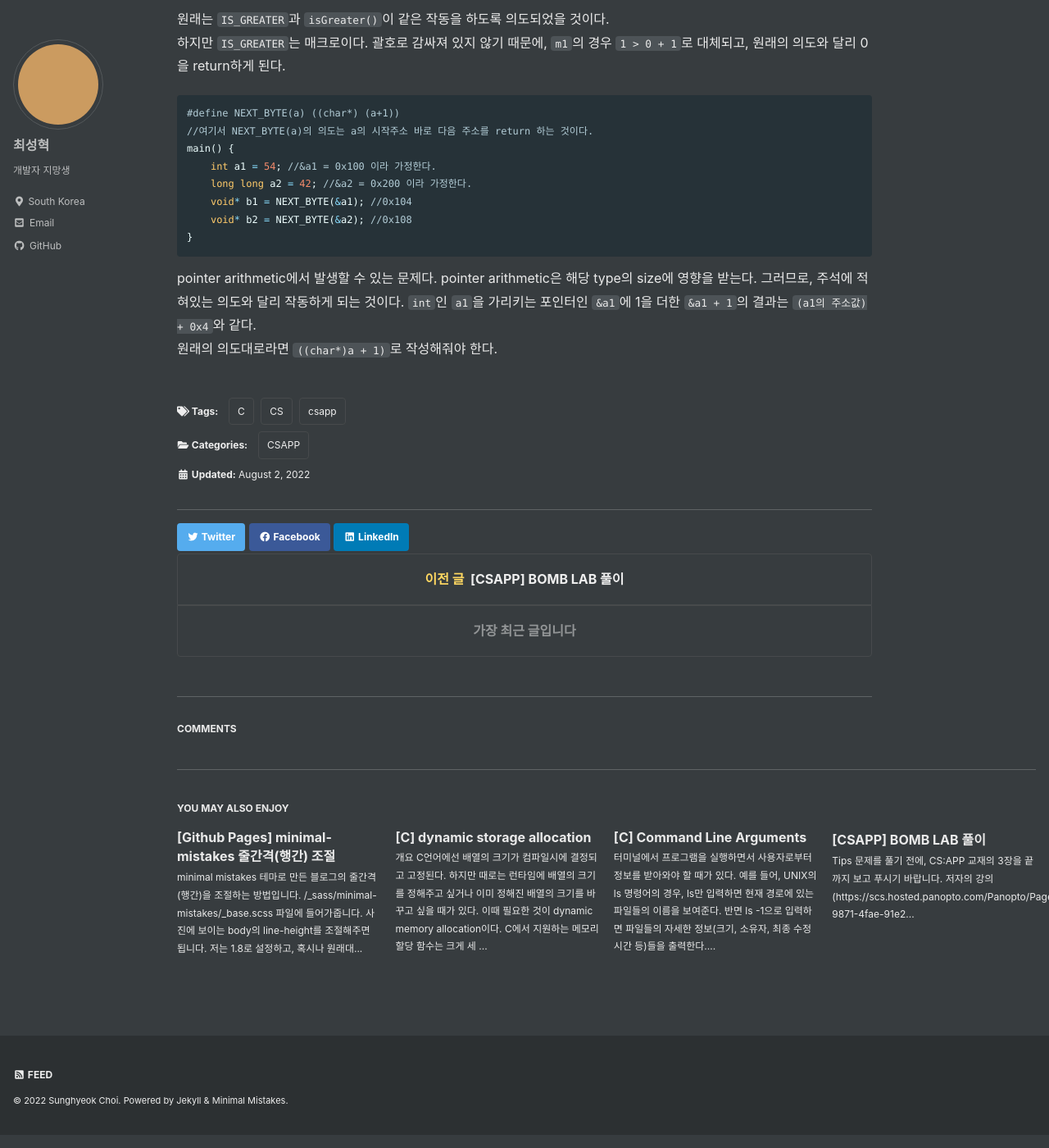
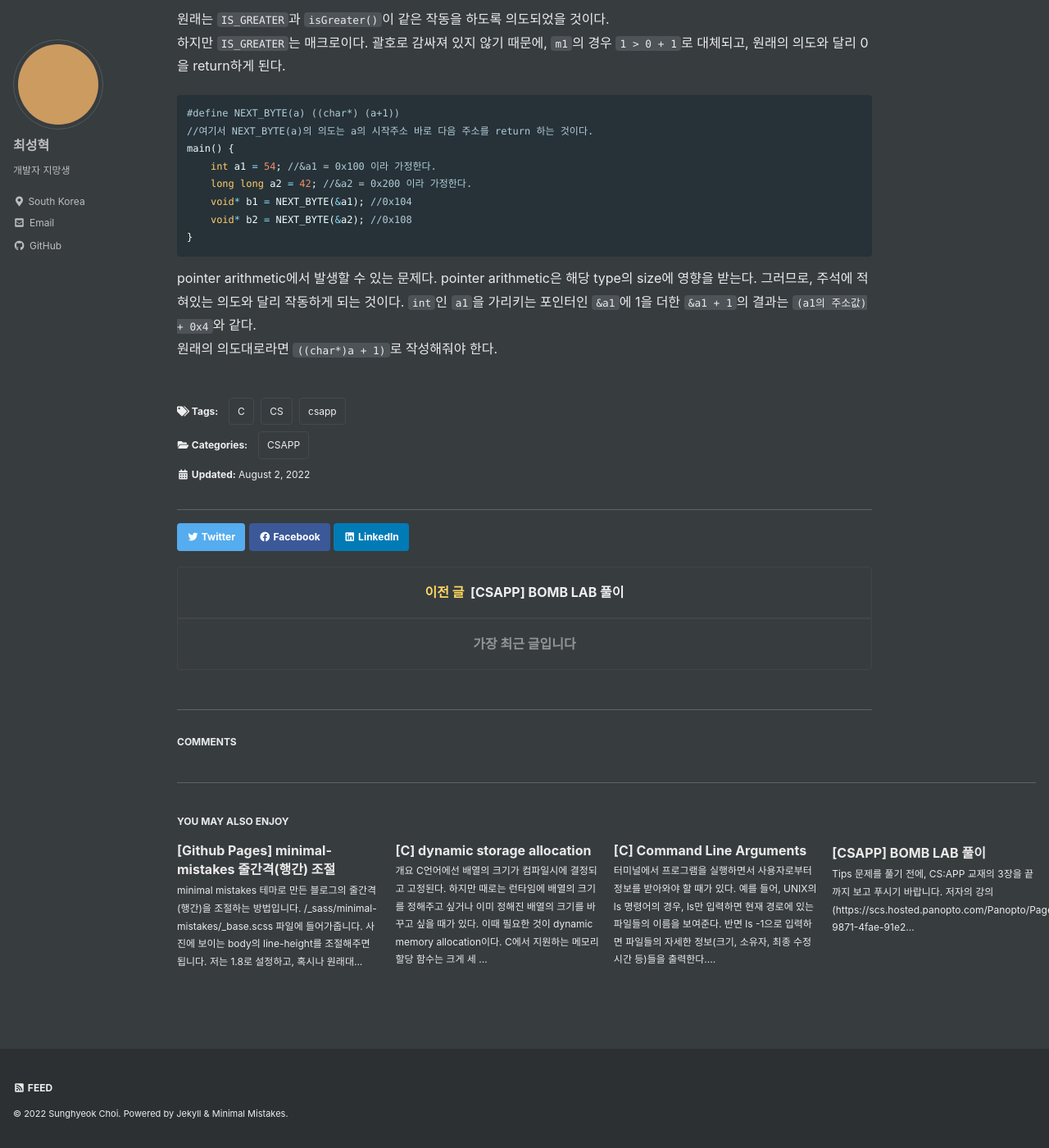
Before and after one commit to shyeokchoi/shyeokchoi.github.io, a Jekyll site: the page built from _posts/2022-08-02-C-review.md, in a window 1280 px wide and 1400 px high, scrolled down 1883 px. Shown: the whole window at 82% size. Built offline with Jekyll 4.4.1, drawn with Linux system fonts in a browser that asks for light colours; cached includes are drawn as plain includes; comment, search, counter and statistics services are not loaded.

Commit message:
prev,next 버튼 설정

```diff
--- a/_includes/post_pagination.html
+++ b/_includes/post_pagination.html
@@ -35,6 +35,26 @@
     {% if prev_post %}
       <a href="{{ prev_post.url }}" class="pagination_prev_next--pager"><span class="prev_next">이전 글  &nbsp</span>{{ prev_post.title }}</a>
     {% else %}
+      <a href="#" class="pagination_prev_next--pager disabled">첫 번째 글입니다</a>
+    {% endif %}
+    {% if next_post %}
+      <a href="{{ next_post.url }}" class="pagination_prev_next--pager"><span class="prev_next">다음 글  &nbsp  </span>{{ next_post.title }}</a>
+    {% else %}
+      <a href="#" class="pagination_prev_next--pager disabled">가장 최근 글입니다</a>
+    {% endif %}
+  </nav>
+{% else %}
+  <nav class="pagination_prev_next">
+    <a href="#" class="pagination_prev_next--pager disabled">첫 번째 글입니다</a>
+    <a href="#" class="pagination_prev_next--pager disabled">가장 최근 글입니다</a>
+  </nav>
+{% endif %}
+
+<!-- {% if prev_post or next_post %}
+  <nav class="pagination_prev_next">
+    {% if prev_post %}
+      <a href="{{ prev_post.url }}" class="pagination_prev_next--pager"><span class="prev_next">이전 글  &nbsp</span>{{ prev_post.title }}</a>
+    {% else %}
       <a href="#" class="pagination_prev_next--pager disabled-first-child">첫 번째 글입니다</a>
     {% endif %}
     {% if next_post %}
@@ -46,4 +66,4 @@
 {% else %}
   <a href="#" class="pagination_prev_next--pager disabled-first-child">첫 번째 글입니다</a>
   <a href="#" class="pagination_prev_next--pager disabled-last-child ">가장 최근 글입니다</a>
-{% endif %}
+{% endif %} -->
--- a/_sass/minimal-mistakes/_navigation.scss
+++ b/_sass/minimal-mistakes/_navigation.scss
@@ -137,7 +137,7 @@
     text-align: center;
     text-decoration: none;
     color: $muted-text-color;
-    border: 1px solid mix(#000, $border-color, 25%);
+    border: 1px solid mix(#000, $border-color, 30%);
     border-radius: $border-radius;
 
     .prev_next {
@@ -150,6 +150,7 @@
     }
 
     &:first-child {
+      margin-top: 1em;
       border-bottom-left-radius: 0;
       border-bottom-right-radius: 0;
     }
@@ -160,6 +161,7 @@
       border-top-left-radius: 0;
       border-top-right-radius: 0;
     }
+
     &.disabled-first-child {
       margin-top: 1em;
       border-bottom-left-radius: 0;
@@ -178,11 +180,11 @@
       cursor: not-allowed;
     }
 
-  //   &.disabled {
-  //     color: rgba($muted-text-color, 0.5);
-  //     pointer-events: none;
-  //     cursor: not-allowed;
-  //   }
+    &.disabled {
+      color: rgba($muted-text-color, 0.5);
+      pointer-events: none;
+      cursor: not-allowed;
+    }
   }
 }
 
```
